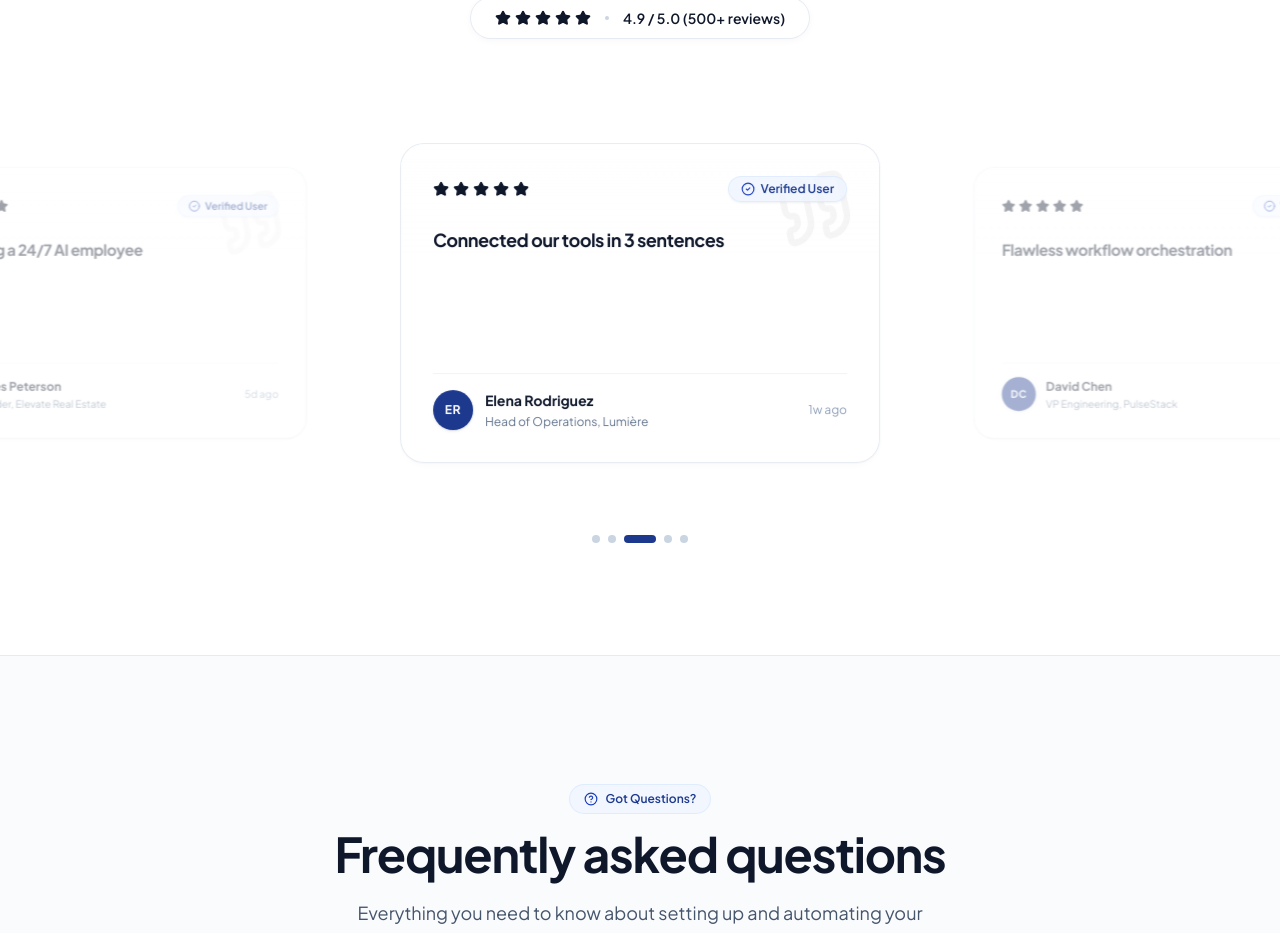
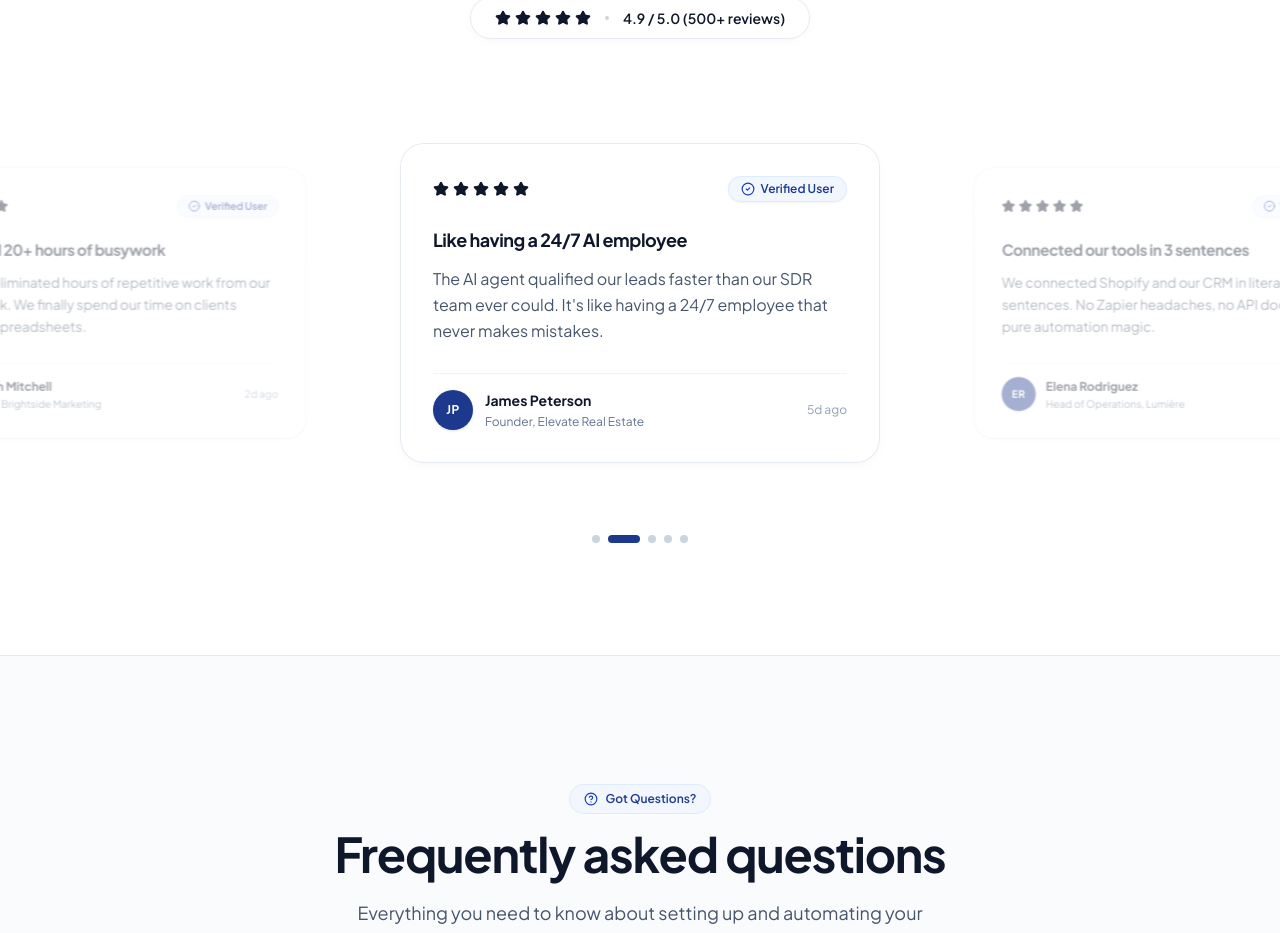
Before and after one commit to syedhrowns/project-nexaflow, a React (Vite) app in the folder nexaflow/: page / in a window 1280 px wide. Shown: the part 9691-10624 px from the top of the page. Built offline with nearby package versions, Linux system fonts and the light colour scheme.

Commit message:
Update Testimonials.tsx

```diff
--- a/nexaflow/src/components/Testimonials.tsx
+++ b/nexaflow/src/components/Testimonials.tsx
@@ -2,8 +2,7 @@ import React, { useState, useEffect, useCallback } from 'react';
 import { motion } from 'motion/react';
 import {
   Star,
-  CheckCircle2,
-  Quote
+  CheckCircle2
 } from 'lucide-react';
 
 export interface ReviewItem {
@@ -94,9 +93,9 @@ export const ReviewsSectionLayout: React.FC<ReviewsSectionProps> = ({
 
   useEffect(() => {
     if (isPaused) return;
-     const timer = setTimeout(() => {
+    const timer = setTimeout(() => {
       setCurrentIndex((prev) => (prev + 1) % items.length);
-    }, 3000);
+    }, 3500);
     return () => clearTimeout(timer);
   }, [currentIndex, isPaused, items.length]);
 
@@ -182,18 +181,15 @@ export const ReviewsSectionLayout: React.FC<ReviewsSectionProps> = ({
                   pointerEvents: diff === 0 ? 'auto' : 'none',
                 }}
                 transition={{
-                  duration: 1.0,
+                  duration: 0.9,
                   ease: [0.25, 1, 0.5, 1],
                 }}
                 className="absolute w-full max-w-lg px-4"
               >
-                <div className="glass-panel p-6 sm:p-8 relative overflow-hidden flex flex-col justify-between h-[360px] sm:h-[320px]">
+                <div className="glass-panel no-hover p-6 sm:p-8 relative overflow-hidden flex flex-col justify-between h-[360px] sm:h-[320px]">
 
                   {/* Top Ambient Specular Sheen */}
                   <div className="absolute inset-x-0 top-0 h-28 bg-gradient-to-b from-white/60 via-white/20 to-transparent pointer-events-none" />
-
-                  {/* Decorative Background Quote Icon */}
-                  <Quote className="absolute right-6 top-6 w-20 h-20 text-slate-900/[0.04] -rotate-12 pointer-events-none" />
 
                   {/* Top Bar: Star Ratings & Verification Chip */}
                   <div className="relative z-10">
@@ -220,6 +216,7 @@ export const ReviewsSectionLayout: React.FC<ReviewsSectionProps> = ({
 
                       {item.quote ? (
                         <p className="text-slate-600 text-sm sm:text-base leading-relaxed line-clamp-3 font-normal">
+                          {item.quote}
                         </p>
                       ) : (
                         <div className="space-y-2">
```
